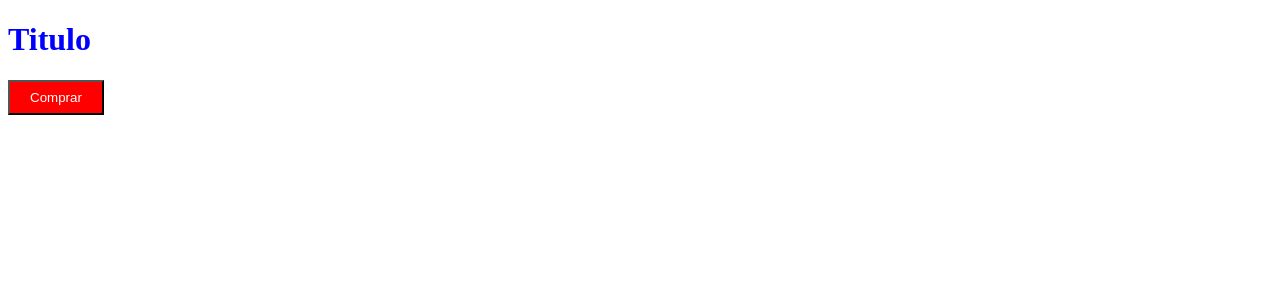
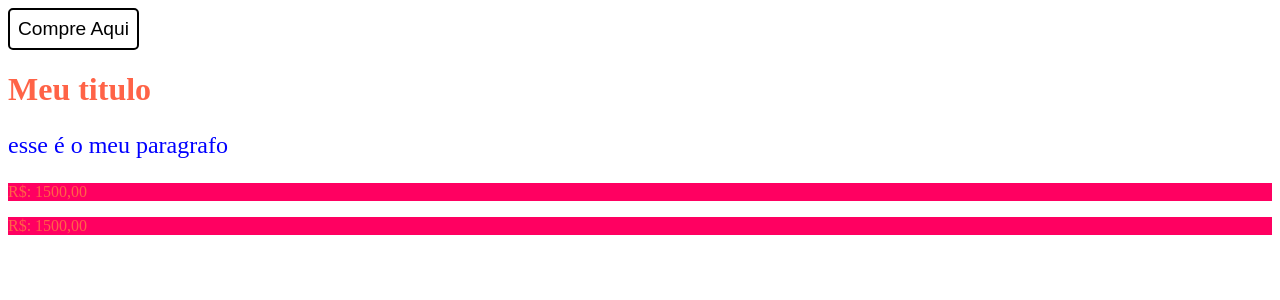
Before and after one commit to PauloMarolla/Curso-Origamid-React-Completo, a React (Create React App) app: page / in a window 1280 px wide. Shown: the top 300 px of the page. Built offline with nearby package versions, Linux system fonts and the light colour scheme; the HTML template or start-up script is replaced by a standard one.

Commit message:
React Styled Components

```diff
--- a/package.json
+++ b/package.json
@@ -8,7 +8,8 @@
     "@testing-library/user-event": "^7.1.2",
     "react": "^16.13.1",
     "react-dom": "^16.13.1",
-    "react-scripts": "3.4.3"
+    "react-scripts": "3.4.3",
+    "styled-components": "^5.2.1"
   },
   "scripts": {
     "start": "react-scripts start",
--- a/src/App.js
+++ b/src/App.js
@@ -1,10 +1,51 @@
 import React from 'react';
-import Produto from './Componente/Produto';
+import styled from 'styled-components';
+
+const Titulo = styled.h1`
+  font-size: 2rem;
+  color: tomato;
+`;
+
+const Paragrafo = styled.p`
+  font-size: 1.5rem;
+  color: blue;
+`;
+
+const Preco = styled.p`
+  /* background: ${({ cor }) => cor}; */
+  background: hsl(${Math.random() * 360}, 100%, 50%);
+  color: tomato;
+`;
+
+const Comprar = styled.button`
+  background: ${({ ativo }) => (ativo ? '#000' : '#fff')};
+  font-size: 1.2rem;
+  border: 2px solid #000;
+  border-radius: 5px;
+  padding: 0.5rem;
+  color: ${({ ativo }) => (ativo ? '#fff' : '#000')};
+  cursor: pointer;
+  &:hover {
+    background: tomato;
+  }
+`;
 
 const App = () => {
+  const [ativo, setAtivo] = React.useState(false);
+
+  function handleClick() {
+    setAtivo(!ativo);
+  }
+
   return (
     <>
-      <Produto />
+      <Comprar ativo={ativo} onClick={handleClick}>
+        Compre Aqui
+      </Comprar>
+      <Titulo>Meu titulo</Titulo>
+      <Paragrafo>esse é o meu paragrafo</Paragrafo>
+      <Preco cor="#378">R$: 1500,00</Preco>
+      <Preco cor="#952">R$: 1500,00</Preco>
     </>
   );
 };
--- a/src/Componente/Produto.js
+++ /dev/null
@@ -1,14 +0,0 @@
-import React from 'react';
-import styles from './Produto.module.css';
-
-const Produto = () => {
-  console.log(styles);
-  return (
-    <>
-      <h1 className={styles.titulo}>Titulo</h1>
-      <button className={styles.btn}>Comprar</button>
-    </>
-  );
-};
-
-export default Produto;
--- a/src/Componente/Produto.module.css
+++ /dev/null
@@ -1,11 +0,0 @@
-.btn {
-  background: red;
-  color: white;
-  text-decoration: none;
-  padding: 8px 20px;
-}
-
-.titulo {
-  font-size: 2rem;
-  color: blue;
-}
```
Also changed, not shown: 1 other file (tests, documents, lock files or other folders).
